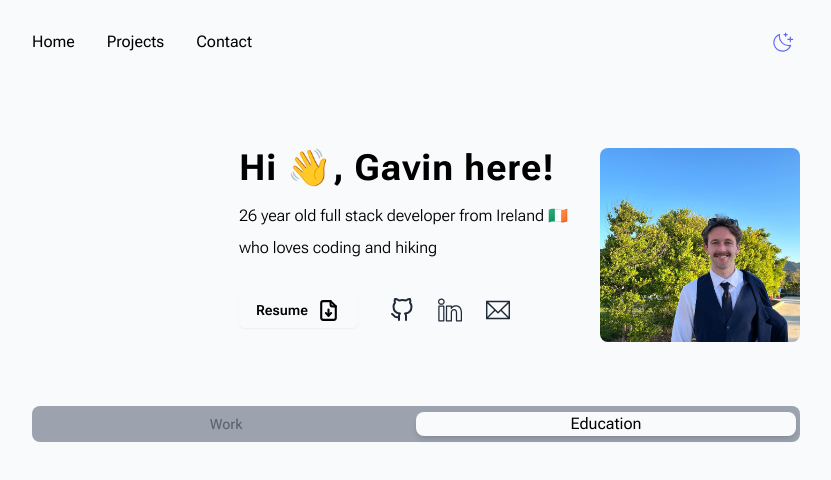
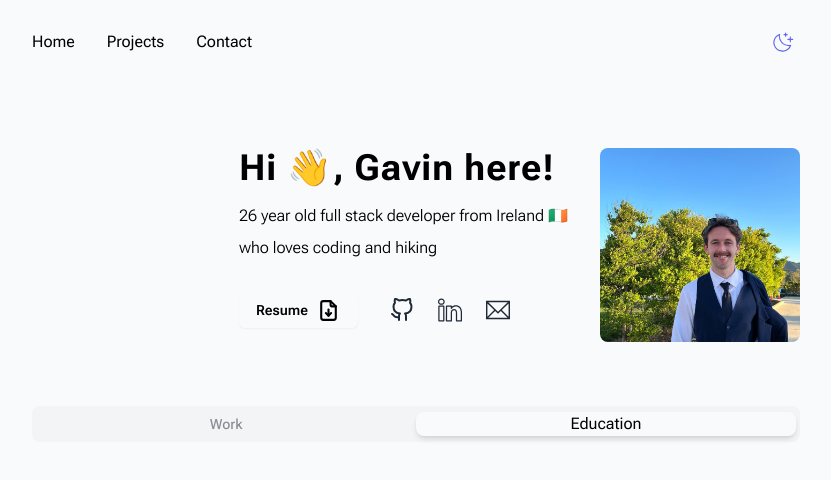
Before and after one commit to GavPri/gavprior, a Next.js app: page / in a window 1280 px wide. Shown: the top 480 px of the page, without its empty margins (224-1055 px from the left). Built offline with nearby package versions, Linux system fonts and the light colour scheme.

Commit message:
adjust muted color

```diff
--- a/app/globals.css
+++ b/app/globals.css
@@ -49,7 +49,7 @@
   --secondary: hsl(210 20% 98%);
   --secondary-foreground: hsl(215 27.9% 16.9%);
 
-  --muted: hsl(217.9 10.6% 64.9%);
+  --muted: hsl(220 14.3% 95.9%);
   --muted-foreground: hsl(215 27.9% 16.9%);
   --accent: hsl(210 20% 98%);
   --accent-foreground: hsl(215 27.9% 16.9%);
```
